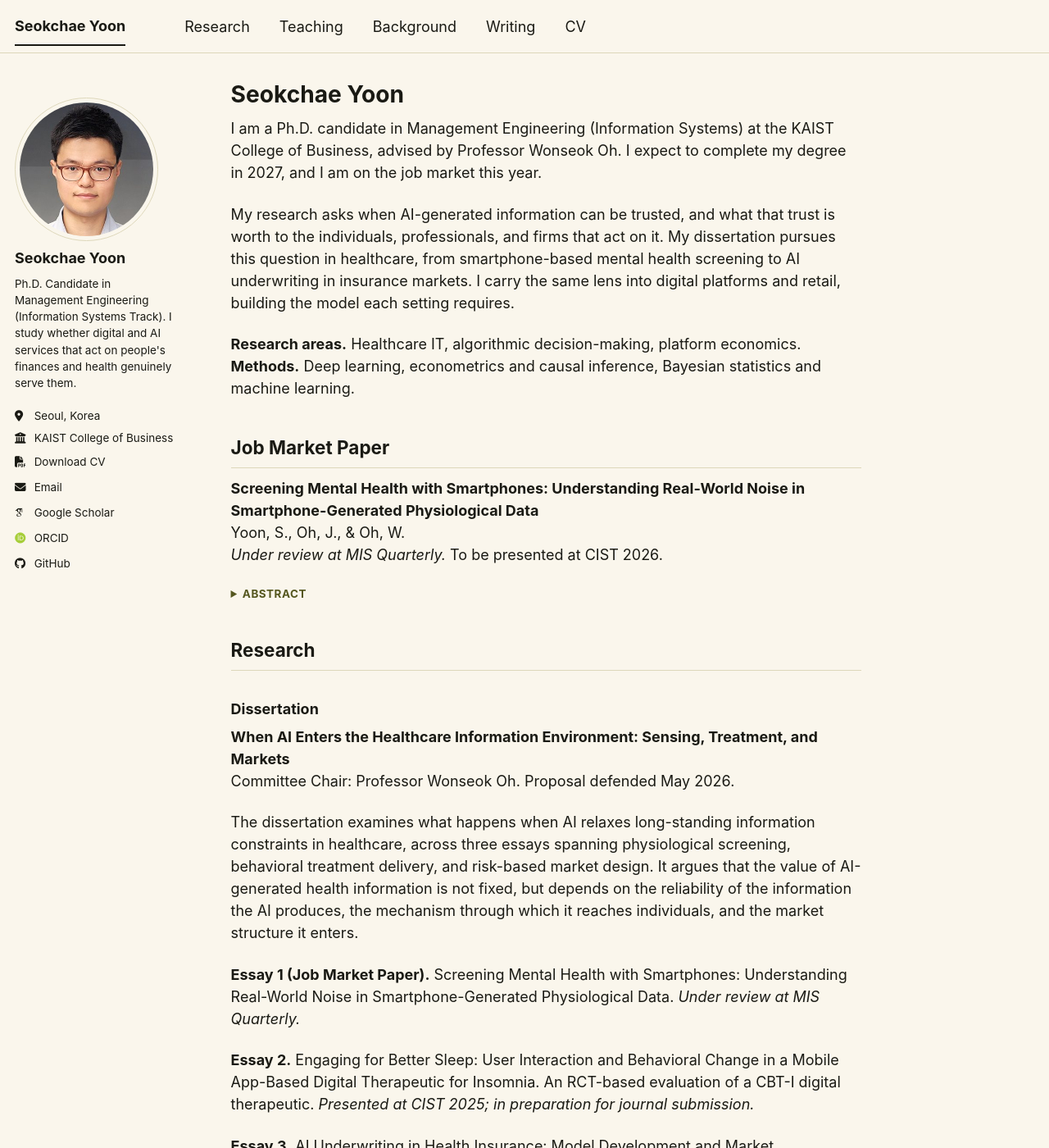
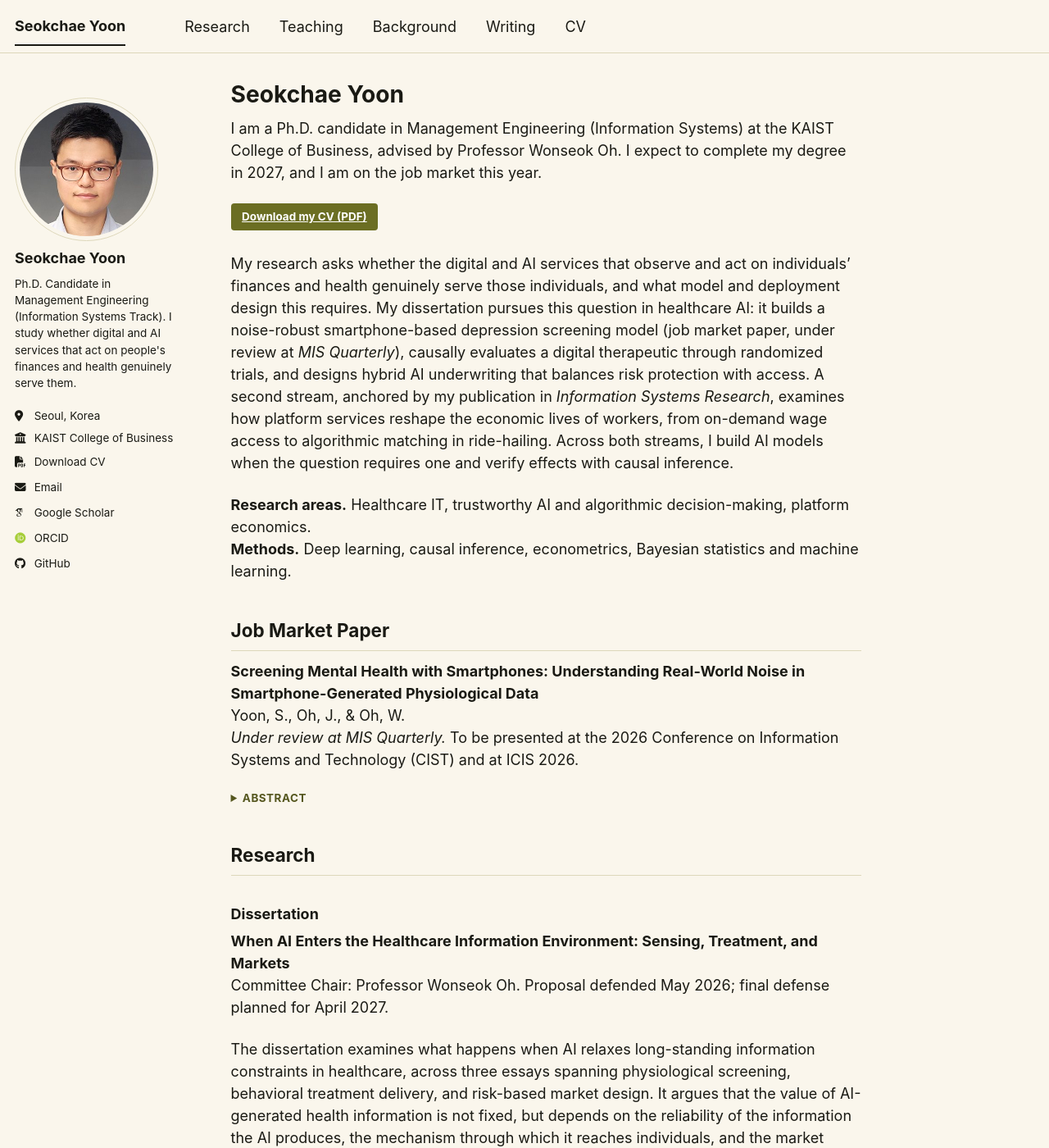
Before and after one commit to seokchae-yoon/seokchae-yoon.github.io, a Jekyll site: the page built from _pages/about.md, in a window 1280 px wide and 1400 px high. Shown: the whole window at 82% size. Built offline with Jekyll 4.4.1, drawn with Linux system fonts in a browser that asks for light colours; some web fonts are replaced; a script bundle is joined from its source files by our own code; library files that are not in the unit come from our copies; some of the changed text lies outside the part shown.

Commit message:
Update site from latest CV; add CV download

```diff
--- a/_pages/about.md
+++ b/_pages/about.md
@@ -9,16 +9,18 @@ redirect_from:
 
 I am a Ph.D. candidate in Management Engineering (Information Systems) at the KAIST College of Business, advised by Professor Wonseok Oh. I expect to complete my degree in 2027, and I am on the job market this year.
 
-My research asks when AI-generated information can be trusted, and what that trust is worth to the individuals, professionals, and firms that act on it. My dissertation pursues this question in healthcare, from smartphone-based mental health screening to AI underwriting in insurance markets. I carry the same lens into digital platforms and retail, building the model each setting requires.
+[Download my CV (PDF)](/files/Seokchae_Yoon_CV.pdf){: .btn .btn--primary}
 
-**Research areas.** Healthcare IT, algorithmic decision-making, platform economics.
-**Methods.** Deep learning, econometrics and causal inference, Bayesian statistics and machine learning.
+My research asks whether the digital and AI services that observe and act on individuals' finances and health genuinely serve those individuals, and what model and deployment design this requires. My dissertation pursues this question in healthcare AI: it builds a noise-robust smartphone-based depression screening model (job market paper, under review at *MIS Quarterly*), causally evaluates a digital therapeutic through randomized trials, and designs hybrid AI underwriting that balances risk protection with access. A second stream, anchored by my publication in *Information Systems Research*, examines how platform services reshape the economic lives of workers, from on-demand wage access to algorithmic matching in ride-hailing. Across both streams, I build AI models when the question requires one and verify effects with causal inference.
+
+**Research areas.** Healthcare IT, trustworthy AI and algorithmic decision-making, platform economics.
+**Methods.** Deep learning, causal inference, econometrics, Bayesian statistics and machine learning.
 
 ## Job Market Paper
 
 **Screening Mental Health with Smartphones: Understanding Real-World Noise in Smartphone-Generated Physiological Data**
 Yoon, S., Oh, J., & Oh, W.
-*Under review at MIS Quarterly.* To be presented at CIST 2026.
+*Under review at MIS Quarterly.* To be presented at the 2026 Conference on Information Systems and Technology (CIST) and at ICIS 2026.
 
 <details markdown="1">
 <summary>Abstract</summary>
@@ -32,7 +34,7 @@ Develops a biodynamics-guided deep learning framework for smartphone-based depre
 ### Dissertation
 
 **When AI Enters the Healthcare Information Environment: Sensing, Treatment, and Markets**
-Committee Chair: Professor Wonseok Oh. Proposal defended May 2026.
+Committee Chair: Professor Wonseok Oh. Proposal defended May 2026; final defense planned for April 2027.
 
 The dissertation examines what happens when AI relaxes long-standing information constraints in healthcare, across three essays spanning physiological screening, behavioral treatment delivery, and risk-based market design. It argues that the value of AI-generated health information is not fixed, but depends on the reliability of the information the AI produces, the mechanism through which it reaches individuals, and the market structure it enters.
 
@@ -40,12 +42,12 @@ The dissertation examines what happens when AI relaxes long-standing information
 
 **Essay 2.** Engaging for Better Sleep: User Interaction and Behavioral Change in a Mobile App-Based Digital Therapeutic for Insomnia. An RCT-based evaluation of a CBT-I digital therapeutic. *Presented at CIST 2025; in preparation for journal submission.*
 
-**Essay 3.** AI Underwriting in Health Insurance: Model Development and Market Consequences. Develops an AI underwriting model and tests a human-AI decision delegation design (Always Rule / Selective AI / Always AI) through a pre-registered field experiment, in collaboration with KB Life. *Under review, WISE 2026; pre-registered field experiment forthcoming.*
+**Essay 3.** AI Underwriting in Health Insurance, from Model to Market. Develops an AI underwriting model and examines how insurers should allocate decisions among rules, human judgment, and AI, in collaboration with KB Life Insurance, a major South Korean life insurer. *Field experiment in preparation on how the model's risk information shapes underwriting decisions and individuals' responses.*
 
 ### Publications
 
-Kim, J., **Yoon, S.**, Chung, S., & Oh, W. (2025). Working Daily, Paid Monthly? Effects of On-Demand Wage Access on the Financial Engagement of Low-Wage Workers. *Information Systems Research.*
-*My role:* second author. Led the causal-inference and mixed-methods analysis — matrix completion, causal forest, and other causal ML methods — together with the online experiment, survey, and interview components.
+Kim, J., **Yoon, S.**, Chung, S., & Oh, W. (2025). Working Daily, Paid Monthly? Effects of On-Demand Wage Access on the Financial Engagement of Low-Wage Workers. *Information Systems Research* 37(3):1463–1484. [https://doi.org/10.1287/isre.2023.0673](https://doi.org/10.1287/isre.2023.0673)
+*My role:* responsible for the causal machine learning analyses (double/debiased machine learning, causal forest); conducted the semistructured user interviews.
 
 <details markdown="1">
 <summary>Abstract</summary>
@@ -57,7 +59,7 @@ Shows that on-demand wage access (OWA) increases low-wage workers' saving freque
 ### Working Papers
 
 Kim, K., **Yoon, S.**, Kwon, H.E., & Oh, W. Rational App Curation: A Portfolio-Theoretic View of Mobile App Adoption and Churn. *Preparing submission to Information Systems Research.*
-*My role:* built the structural model, extending the MDCEV framework to the mobile-app-usage setting.
+*My role:* co-developing the framework that connects the multiple discrete-continuous extreme value (MDCEV) model to a deep learning forecasting component, feeding MDCEV-estimated parameters into the network as inputs.
 
 <details markdown="1">
 <summary>Abstract</summary>
@@ -76,8 +78,8 @@ Using a staggered difference-in-differences design on 17 months of transaction d
 
 </details>
 
-Kim, K., **Yoon, S.**, Park, J., Lee, G., & Lee, D. What Algorithms Leave Behind: How Automatic Matching Reshapes Worker Capability in Ride-Hailing Platforms. *Conditionally accepted, ICIS 2026; preparing submission to Management Science.*
-*My role:* led the empirical analysis and the interview-based qualitative work.
+Kim, K., **Yoon, S.**, Park, J., Lee, G., & Lee, D. What Algorithms Leave Behind: How Automatic Matching Reshapes Worker Capability in Ride-Hailing Platforms. *Accepted, ICIS 2026. Targeted for Information Systems Research or Management Science.*
+*My role:* developing a structural model complementing the main empirical analysis.
 
 <details markdown="1">
 <summary>Abstract</summary>
@@ -86,8 +88,8 @@ Tracking drivers on a South Korean ride-hailing platform as they move into and o
 
 </details>
 
-Park, J., **Yoon, S.**, Shin, D., & Cho, D. When Does a Pickup Become a Commitment? Dynamic Decision Boundaries and Temporal Graph Learning in Cashierless Retail Stores. *Under review, WITS 2026; preparing submission to Manufacturing & Service Operations Management.*
-*My role:* designed and built the proposed model, the Dynamic Heterogeneous Temporal Commitment Network.
+Park, J., **Yoon, S.**, Shin, D., & Cho, D. When Does a Pickup Become a Commitment? Dynamic Decision Boundaries and Temporal Graph Learning in Cashierless Retail Stores. *Preparing submission to Manufacturing & Service Operations Management.*
+*My role:* independently developed the deep learning model for the research question and context (the Dynamic Heterogeneous Temporal Commitment Network).
 
 <details markdown="1">
 <summary>Abstract</summary>
@@ -96,8 +98,8 @@ Argues that cashierless stores relocate the observable purchase decision from ch
 
 </details>
 
-Park, D., Yu, W., & **Yoon, S.** (authors in alphabetical order). Designing a Trustworthy AI Artifact for Emotion Measurement in Consumer Reviews: An Appraisal Theory-Driven Concept-Bottleneck Approach. *Under review, WITS 2026; preparing submission to Journal of Marketing.*
-*My role:* designed and built the proposed model, OCC-ToneNet.
+Park, D., Yu, W., & **Yoon, S.** (authors in alphabetical order). Designing a Trustworthy AI Artifact for Emotion Measurement in Consumer Reviews: An Appraisal Theory-Driven Concept-Bottleneck Approach. *Preparing submission to Journal of Marketing.*
+*My role:* selected the theoretical framework (the OCC appraisal model) and developed a new prediction model, OCC-ToneNet.
 
 <details markdown="1">
 <summary>Abstract</summary>
@@ -106,17 +108,21 @@ Proposes OCC-ToneNet, a concept-bottleneck model that grounds emotion measuremen
 
 </details>
 
-Bhaek, J., Choi, K., & **Yoon, S.** (authors in alphabetical order). Leveraging Preference Structure from LLM-Generated Choices: A Scale-Adjusted Pooling Approach. *Under review at Information Systems Research.*
-*My role:* co-developed the proposed estimator with the other authors, using LLM-generated data to augment it.
+Bhaek, J., Choi, K., & **Yoon, S.** (authors in alphabetical order). Structure-aware Human–AI Reciprocal Estimation: Recovering Preference Structure from Generative AI under Human-Data Scarcity. *Under review at Information Systems Research.*
+*My role:* equal contribution; co-developed the estimator that pools response distributions from multiple generative AI services with scarce human-response data.
 
 <details markdown="1">
 <summary>Abstract</summary>
 
-Proposes Scale-Adjusted Structural Pooling (SASP), an estimator that combines a large sample of LLM-generated choices with a small human sample by assuming both share a preference direction while keeping source-specific utility scales — letting the LLM data pin down the direction of the human coefficient vector while the human data calibrates its scale. Across two conjoint datasets, SASP improves coefficient recovery over benchmark estimators, especially when the LLM's preference structure is compatible with the human target and the human sample is small.
+Develops Structure-aware Human–AI Reciprocal Estimation (SHARE), which combines limited human data with LLM-generated choices to estimate preference structure. SHARE allows LLM-specific response scales and attribute-level differences, then uses human response information to calibrate the overall coefficient magnitude. Across two conjoint-choice settings, SHARE most consistently improves recovery of preference structure when human data are scarce, and a multi-model extension that jointly uses several LLMs reduces dependence on selecting a favorable model in advance.
 
 </details>
 
 ### Conference Presentations
+
+Kim, K., **Yoon, S.**, Park, J., Lee, G., & Lee, D. What Algorithms Leave Behind: How Automatic Matching Reshapes Worker Capability in Ride-Hailing Platforms. **ICIS 2026** (forthcoming).
+
+**Yoon, S.**, Oh, J., & Oh, W. Screening Mental Health with Smartphones: Understanding Real-World Noise in Smartphone-Generated Physiological Data. **CIST 2026** and **ICIS 2026** (forthcoming).
 
 Kim, K., Kang, H., Lee, D., Lee, G., Park, J., & **Yoon, S.** Unintended Consequences of Algorithmic Management: Evidence from Automatic Matching Systems in Ride-Hailing Platforms. **PACIS 2026.**
 
@@ -132,18 +138,18 @@ Kim, J., **Yoon, S.**, & Chung, S. Working Daily, Paid Monthly? Effects of On-De
 
 ### Industry and Data Partnerships
 
-**KB Life Insurance**, a life insurer under KB Financial Group (2026 to present). Development of an AI underwriting model and a pre-registered field experiment on human-AI decision delegation.
+**KB Life Insurance**, a South Korean life insurer under KB Financial Group (Apr. 2026 to present). Development of an AI underwriting model and a planned field experiment on AI-generated health risk information.
 
-**Kakao Mobility**, Korea's dominant ride-hailing platform (2024). Data value assessment for platform-generated matching data, drawing on approximately 48 million driver-passenger match attempts. Informs the *What Algorithms Leave Behind* working paper.
+**Kakao Mobility**, Korea's dominant ride-hailing platform (Nov. 2023 to Mar. 2024). Data value assessment for platform-generated matching data, drawing on approximately 48 million driver-passenger match attempts. Informs the *What Algorithms Leave Behind* working paper.
 
-**Shinhan Card**, one of Korea's largest credit card companies (2023). AI-based call center service improvement.
+**Shinhan Card**, one of Korea's largest credit card companies (Aug. 2023 to Dec. 2024). AI-based call center service improvement.
 
 ## Teaching
 
 ### Instructor
 
-**Big Data Programming I**, Department of Big Data Applications, Kyung Hee University. Spring 2026.
-Introductory Python programming course. Teaching evaluation: 94.67 / 100 (department average 94.49).
+**Big Data Programming I**, Department of Big Data Applications, Kyung Hee University. Mar. 2026 to Jul. 2026.
+Introductory Python programming course; sole instructor, 87 students. Teaching evaluation: 94.67 / 100 (department average 94.49).
 
 ### Corporate and Executive Education
 
@@ -171,35 +177,42 @@ Introductory Python programming course. Teaching evaluation: 94.67 / 100 (depart
 
 ### Teaching Assistant
 
-**AI-Driven Business Evolution**, KAIST College of Business. Spring 2026.
+**AI-Driven Business Evolution** (MBA), KAIST College of Business. Mar. 2026 to Jul. 2026.
 Co-designed the syllabus and evaluation rubrics for a course in which students build agentic AI and LLM-based MVP web or mobile services. Conducted business-viability review and feedback.
 
-**Cloud Computing and Unstructured Data Analytics**, KAIST College of Business. Spring 2023.
+**Cloud Computing and Unstructured Data Analytics**, KAIST College of Business. Mar. 2023 to Jul. 2023.
 Supported student projects on AWS-based collection and analysis of unstructured text data.
 
 ### Curriculum Development
 
-**Math Camp and AI Camp**, KAIST College of Business. 2024.
-Designed and delivered both curricula for incoming graduate students.
+**KCB Math Camp and KCB AI Camp**, KAIST College of Business. Feb. 2024.
+Designed and taught both camps (curriculum, syllabus, and instruction) for incoming master's and doctoral students.
+
+**Deep Learning for Computer Vision**, Modulabs online learning platform. 2023.
+Designed and recorded a self-paced online course for non-specialists with basic Python experience (11 lectures, 13 h 20 min). [Course page](https://class.modulabs.co.kr/classes/74).
 
 ## Background
 
 ### Education
 
 **Ph.D. in Management Engineering (Information Systems Track)**
-KAIST College of Business, Seoul, Korea. Mar. 2022 to expected 2027.
-Advisor: Professor Wonseok Oh. Dissertation proposal defended May 2026.
+KAIST College of Business, Seoul, Korea. Mar. 2022 to expected Aug. 2027.
+Advisor: Professor Wonseok Oh. Dissertation proposal defended May 2026; final defense planned for April 2027.
 
-**M.A. in Business Administration (Marketing)**
+**M.S. in Business Administration (Marketing)**
 Korea University Business School, Seoul, Korea. Mar. 2017 to Aug. 2019.
 Thesis: "Exploring Mechanism of Marriage Decision: Hierarchical Bayesian Approach."
+GPA: 4.20 / 4.50 (96.6 / 100).
 Awards: Best Thesis Proposal Award; Best English Thesis Award.
 
-**B.A. in Business Administration**
-Korea University, Seoul, Korea. Mar. 2009 to Aug. 2016.
+**B.B.A. in Business Administration**
+Korea University, Seoul, Korea. Mar. 2009 to Feb. 2017.
+GPA: 4.34 / 4.50 (98.4 / 100).
 Exchange student, University of Illinois, 2014.
 
 ### Grants and Awards
+
+**Selected Participant**, INFORMS Information Systems Society (ISS) Doctoral Consortium. 2026.
 
 **Doctoral Student Research Encouragement Grant**, National Research Foundation of Korea. 2024 to 2026. KRW 20,000,000 over two years.
 
```
